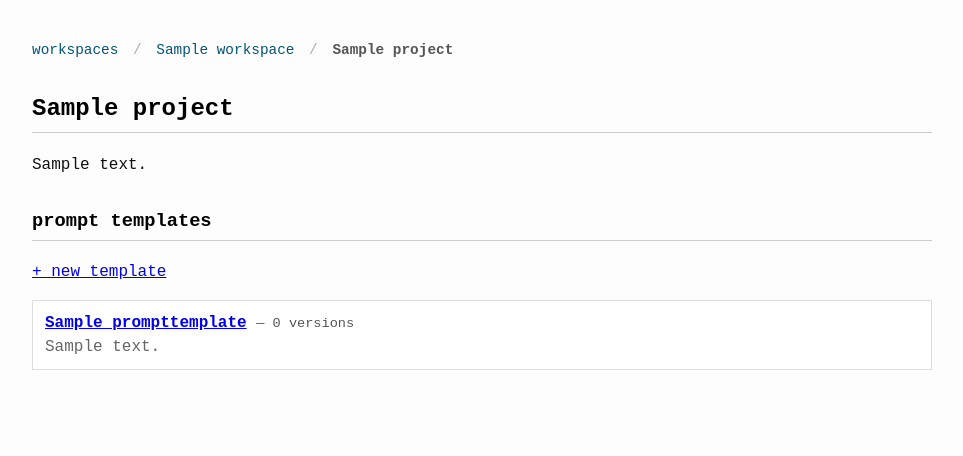
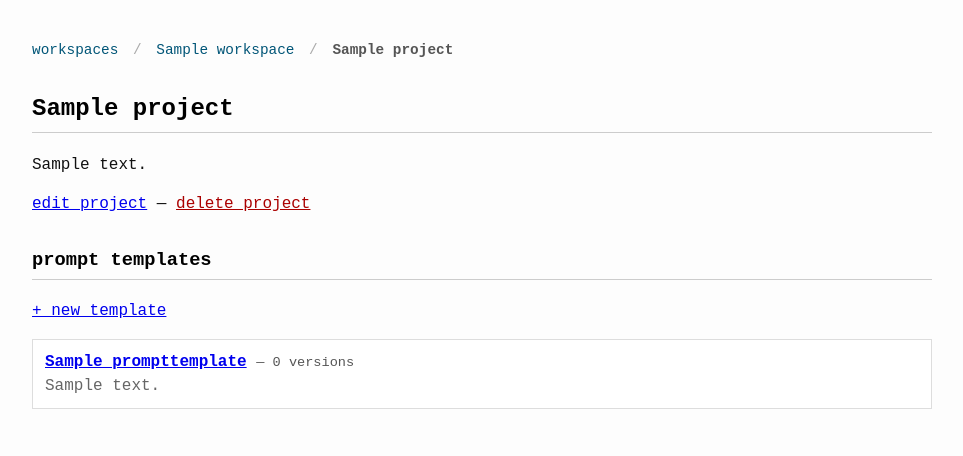
Before and after one commit to w506sp/fast-prompt-ide, a Django app: page /projects/1/ in a window 1280 px wide. Shown: the part 115-571 px from the top of the page, without its empty margins (158-1121 px from the left). Run offline with Django 5.2, Linux system fonts and the light colour scheme; a user stored in the database is signed in; tables that the repository leaves empty hold one stand-in row (values such as "Sample post"); data that the repository does not hold is empty.

Commit message:
ui(ide): link project edit and delete from detail page

```diff
--- a/templates/ide/project_detail.html
+++ b/templates/ide/project_detail.html
@@ -15,6 +15,13 @@
 {% block content %}
 <h2>{{ project.name }}</h2>
 {% if project.description %}<p>{{ project.description }}</p>{% endif %}
+
+{% if can_manage %}
+    <p>
+        <a href="{% url 'project_edit' project.pk %}">edit project</a>
+        — <a href="{% url 'project_delete' project.pk %}" class="btn-danger">delete project</a>
+    </p>
+{% endif %}
 
 <h3>prompt templates</h3>
 {% if can_manage %}
```
